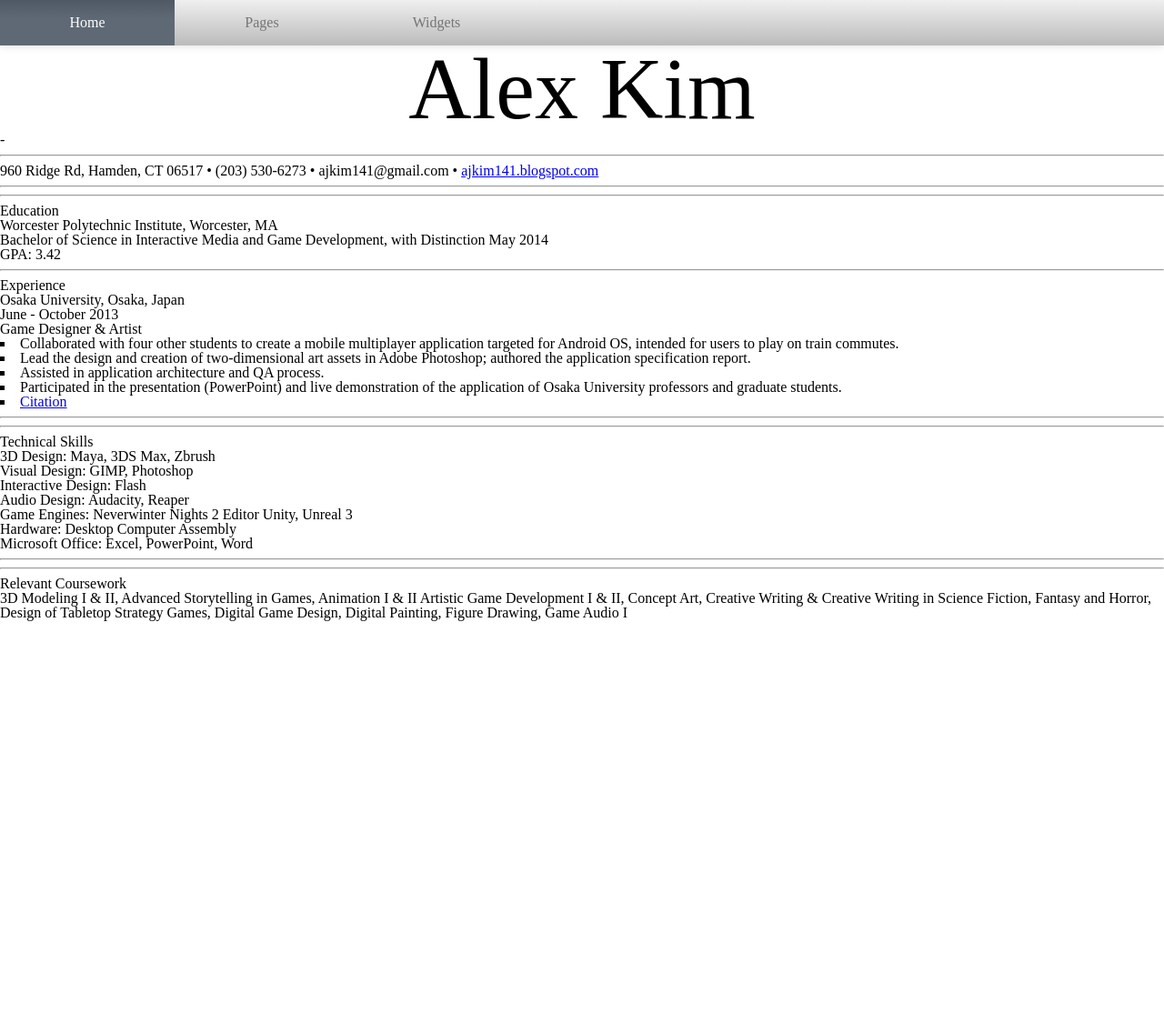
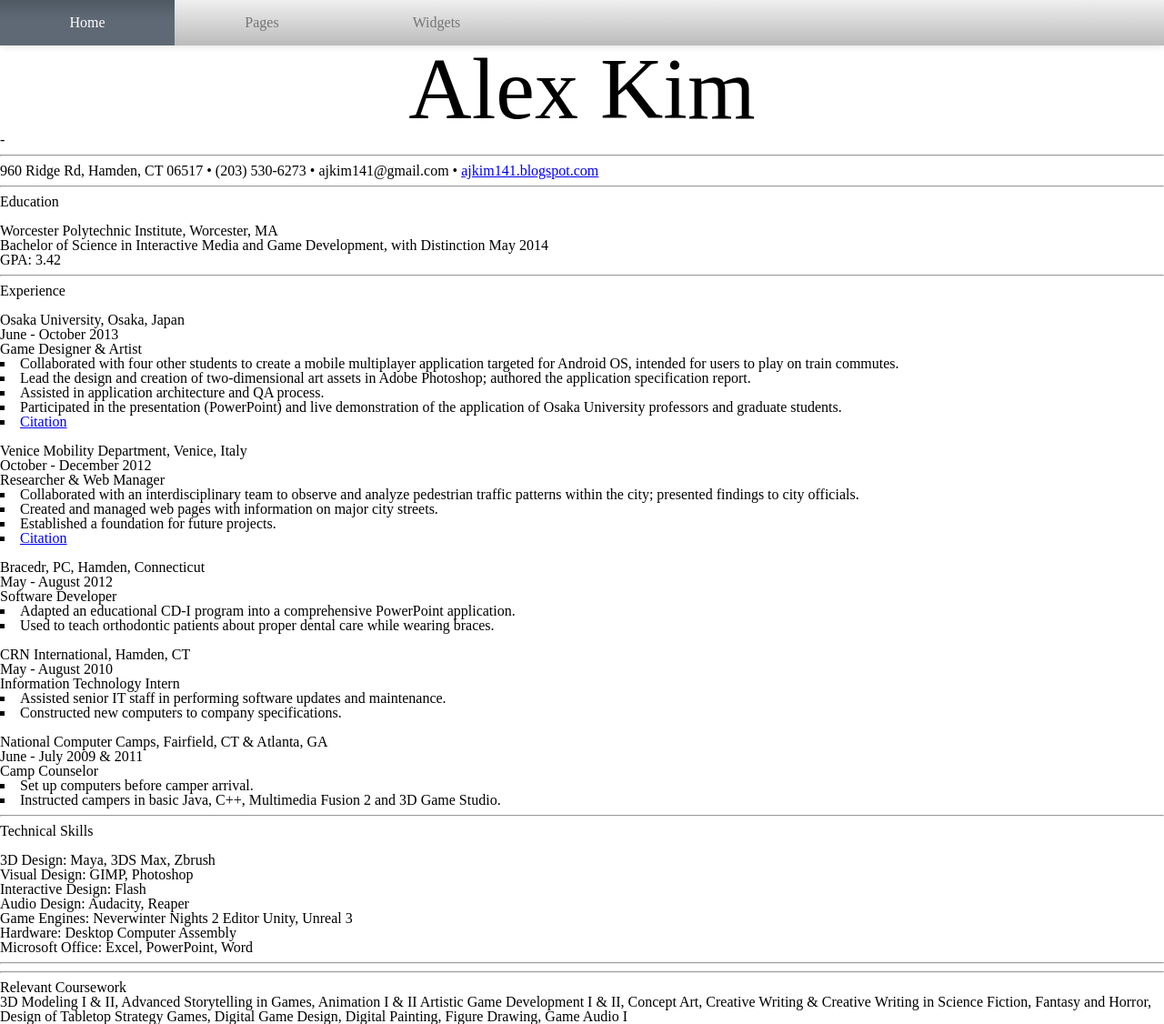
Before and after one commit to ajkim141/design-in-browser, a Flask app: page /pages/alex_kim_resume.html in a window 1280 px wide. Shown: the whole page at 91% size. Before the commit the page ends 683 px from the top, so only its background shows below. Run offline with Flask 2, Linux system fonts and the light colour scheme; parts of the project's set-up code (start-up, migrations or seed data) failed here and were passed over.

Commit message:
completed macro formatting for education and experience, still working on skills

```diff
--- a/templates/widgets/alex_education_info.html
+++ b/templates/widgets/alex_education_info.html
@@ -1,10 +1,35 @@
+{% macro render_edu(school, degree, gpa) -%}
 
-<div class="education-info">
+    <div class="ajk-resume ajk-resume-edu">
+        <p class="ajk-resume-header-scool">
+           {{ school }}
+        </p>
+        <p class="ajk-resume-header-degree">
+            {{ degree }}
+        </p>
+        <p class="ajk-resume-header-gpa">
+            GPA: {{ gpa }}
+        </p>
+    </div>
 
-    <hr>
-    <h2>Education</h2>
-    <p>Worcester Polytechnic Institute, Worcester, MA</p>
-    <p>Bachelor of Science in Interactive Media and Game Development, with Distinction	May 2014</p>
-    <p>GPA: 3.42</p>
+
+{%- endmacro %}
+
+
+{%
+    set ajk = {
+        'school': 'Worcester Polytechnic Institute, Worcester, MA',
+        'degree': 'Bachelor of Science in Interactive Media and Game Development, with Distinction	May 2014',
+        'gpa': '3.42'
+    }
+%}
+
+<div class="ajk-resume ajk-resume-edu-all">
+
+    <h2 class="ajk-resume-section-title">
+        Education
+    </h2>
+    <br>
+    {{ render_edu(ajk.school, ajk.degree, ajk.gpa) }}
 
 </div>
--- a/templates/widgets/alex_experience_info.html
+++ b/templates/widgets/alex_experience_info.html
@@ -44,97 +44,62 @@
   }
 %}
 
+{%
+    set venice = {
+        'location': 'Venice Mobility Department, Venice, Italy',
+        'dates': 'October - December 2012',
+        'title': 'Researcher & Web Manager',
+        'bps': ['Collaborated with an interdisciplinary team to observe and analyze pedestrian traffic patterns within the city; presented findings to city officials.',
+        'Created and managed web pages with information on major city streets.',
+        'Established a foundation for future projects.'],
+        'citation': 'http://www.wpi.edu/Pubs/E-project/Available/E-project-121412-161950/'
+    }
+%}
 
+{%
+    set bracedr = {
+        'location': 'Bracedr, PC, Hamden, Connecticut',
+        'dates': 'May - August 2012',
+        'title': 'Software Developer',
+        'bps': ['Adapted an educational CD-I program into a comprehensive PowerPoint application.',
+        'Used to teach orthodontic patients about proper dental care while wearing braces.']
+    }
+%}
+
+{%
+    set crn = {
+        'location': 'CRN International, Hamden, CT',
+        'dates': 'May - August 2010',
+        'title': 'Information Technology Intern',
+        'bps': ['Assisted senior IT staff in performing software updates and maintenance.',
+        'Constructed new computers to company specifications.']
+    }
+%}
+
+
+{%
+    set ncc = {
+        'location': 'National Computer Camps, Fairfield, CT & Atlanta, GA',
+        'dates': 'June - July 2009 & 2011',
+        'title': 'Camp Counselor',
+        'bps': ['Set up computers before camper arrival.',
+        'Instructed campers in basic Java, C++, Multimedia Fusion 2 and 3D Game Studio.']
+    }
+%}
 <div class="ajk-resume ajk-resume-exp-all">
 
     <h2 class="ajk-resume-section-title">
         Experience
     </h2>
-
+    <br>
     {{ render_exp(osaka.location, osaka.dates, osaka.title, osaka.bps, osaka.citation) }}
+    <br>
+    {{ render_exp(venice.location, venice.dates, venice.title, venice.bps, venice.citation) }}
+    <br>
+    {{ render_exp(bracedr.location, bracedr.dates, bracedr.title, bracedr.bps) }}
+    <br>
+    {{ render_exp(crn.location, crn.dates, crn.title, crn.bps) }}
+    <br>
+    {{ render_exp(ncc.location, ncc.dates, ncc.title, ncc.bps) }}
 
 </div>
-{#    <p>#}
-{#        <u><br><br>#}
-{#            Osaka University, Osaka, Japan <br>#}
-{#        </u>#}
-{#        June - October 2013 <br>#}
-{#        Game Designer & Artist<br><br>#}
-{#    </p>#}
-{#        <ul>#}
-{#        <li>#}
-{#            Collaborated with four other students to create a mobile multiplayer application targeted for Android OS, intended for users to play on train commutes.#}
-{#        </li>#}
-{#        <li>#}
-{#            Lead the design and creation of two-dimensional art assets in Adobe Photoshop; authored the application specification report.#}
-{#        </li>#}
-{#        <li>#}
-{#            Assisted in application architecture and QA process.#}
-{#        </li>#}
-{#        <li>#}
-{#            Participated in the presentation (PowerPoint) and live demonstration of the application of Osaka University professors and graduate students.#}
-{#        </li>#}
-{#        <li>#}
-{#            Report, Presentation & Source available at: <a href="http://www.wpi.edu/Pubs/E-project/Available/E-project-110813-143928/">http://www.wpi.edu/Pubs/E-project/Available/E-project-110813-143928/</a>#}
-{#        </li>#}
-{#        </ul>#}
-{##}
-{#    <p>#}
-{#        <u><br><br>#}
-{#            Venice Mobility Department, Venice, Italy<br>#}
-{#        </u>#}
-{#        October - December 2012 <br>#}
-{#        Researcher & Web Manager<br><br>#}
-{#		</p>#}
-{#        <li>#}
-{#            Collaborated with an interdisciplinary team to observe and analyze pedestrian traffic patterns within the city; presented findings to city officials.#}
-{#        </li>#}
-{#        <li>#}
-{#            Created and managed web pages with information on major city streets.#}
-{#        </li>#}
-{#        <li>#}
-{#            Established a foundation for future projects.#}
-{#        </li>#}
-{#        <li>#}
-{#            Final Paper: <a href="http://www.wpi.edu/Pubs/E-project/Available/E-project-121412-161950/">http://www.wpi.edu/Pubs/E-project/Available/E-project-121412-161950/</a>#}
-{#        </li>#}
-{#		<p>#}
-{#        <u><br><br>#}
-{#            Bracedr, PC, Hamden, Connecticut<br>#}
-{#        </u>#}
-{#        May - August 2012<br>#}
-{#        Software Developer<br><br>#}
-{#		</p>#}
-{#        <li>#}
-{#            Adapted an educational CD-I program into a comprehensive PowerPoint application.#}
-{#        </li>#}
-{#        <li>#}
-{#            Used to teach orthodontic patients about proper dental care while wearing braces.#}
-{#        </li>#}
-{#		<p>#}
-{#        <u><br><br>#}
-{#            CRN International, Hamden, CT<br>#}
-{#        </u>#}
-{#        May - August 2010<br>#}
-{#        Information Technology Intern<br><br>#}
-{#		</p>#}
-{#        <li>#}
-{#            Assisted senior IT staff in performing software updates and maintenance.#}
-{#        </li>#}
-{#        <li>#}
-{#            Constructed new computers to company specifications.#}
-{#        </li>#}
-{#		<p>#}
-{#        <u><br><br>#}
-{#            National Computer Camps, Fairfield, CT, Atlanta, GA<br>#}
-{#        </u>#}
-{#        June - July 2009, 2011<br>#}
-{#        Camp Counselor<br><br>#}
-{#		</p>#}
-{#        <li>#}
-{#            Set up computers before camper arrival.#}
-{#        </li>#}
-{#        <li>#}
-{#            Instructed campers in basic Java, C++, Multimedia Fusion 2 and 3D Game Studio.#}
-{#        </li>#}
-{#</div>#}
--- a/templates/widgets/alex_technical_skills.html
+++ b/templates/widgets/alex_technical_skills.html
@@ -1,4 +1,48 @@
 
+{% macro render_tskills(bps) -%}
+
+    <div class="ajk-resume ajk-resume-tskills-body">
+        <ul class="ajk-resume-tskills-body-list">
+            {% for bp in bps %}
+                <li class="ajk-resume-tskills-body-list-element">
+                    {{ bp }}
+                </li>
+            {% endfor %}
+            {% if citation %}
+                <li class="ajk-resume-tskills-body-list-element">
+                    <a href="{{ citation }}">Citation</a>
+                </li>
+            {% endif %}
+        </ul>
+    </div>
+
+
+{%- endmacro %}
+
+{%
+    set ajk = {
+        'bps': ['3D Design: Maya, 3DS Max, Zbrush',
+        'Visual Design: GIMP, Photoshop',
+        'Interactive Design: Flash',
+        'Audio Design: Audacity, Reaper',
+        'Game Engines: Neverwinter Nights 2 Editor Unity, Unreal 3',
+        'Hardware: Desktop Computer Assembly',
+        'Microsoft Office: Excel, PowerPoint, Word']
+    }
+%}
+
+
+<div class="ajk-resume ajk-resume-tskills-all">
+
+    <h2 class="ajk-resume-section-title">
+        Technical Skills
+    </h2>
+    <br>
+    {{ render_tskills(ajk.bps) }}
+
+</div>
+
+<!--
 <div class="technical-skills">
 
     <hr>
@@ -30,3 +74,4 @@
     </ul>
 
 </div>
+-->
```
